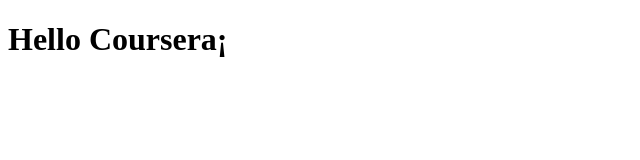
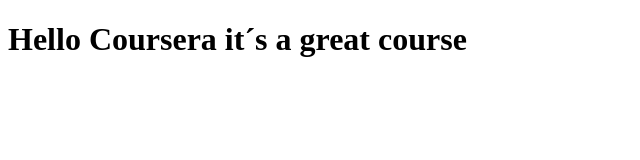
Before and after one commit to eternautaxxi/Coursera-Test-html-, a plain HTML site: page site/index.html in a window 1280 px wide. Shown: the whole page, without its empty margins (0-640 px from the left). Drawn offline with Linux system fonts and the light colour scheme.

Commit message:
Small addition to our page content

```diff
--- a/site/index.html
+++ b/site/index.html
@@ -4,6 +4,6 @@
 	<title>Hello, Coursera!</title>
 </head>
 <body>
-<h1>Hello Coursera¡</h1>
+<h1>Hello Coursera it´s a great course</h1>
 </body>
 </html>
```
